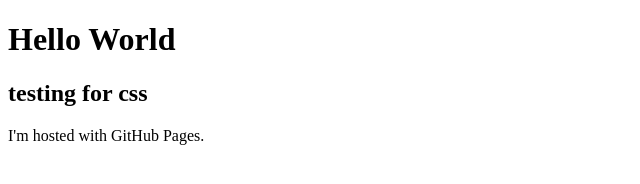
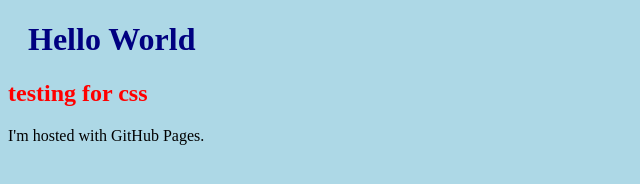
Before and after one commit to amanotaiga/linggle_booster_quiz.io, a plain HTML site: page index.html in a window 1280 px wide. Shown: the whole page, without its empty margins (0-640 px from the left). Drawn offline with Linux system fonts and the light colour scheme.

Commit message:
no message

```diff
--- a/index.html
+++ b/index.html
@@ -5,7 +5,7 @@
 </head>
 <body>
 <h1>Hello World</h1>
-<h2> testing for css</h2>
+<h2 class="red"> testing for css</h2>
 <p>I'm hosted with GitHub Pages.</p>
 </body>
 </html>
--- a/styles/index.css
+++ b/styles/index.css
@@ -1,8 +1,18 @@
-.body {
+body {
     background-color: lightblue;
 }
 
-.h1 {
+h1 {
     color: navy;
     margin-left: 20px;
 }
+
+.red {
+   color: red;
+}
+.thick {
+   font-size:20px;
+}
+.green {
+   color:green;
+}
```
